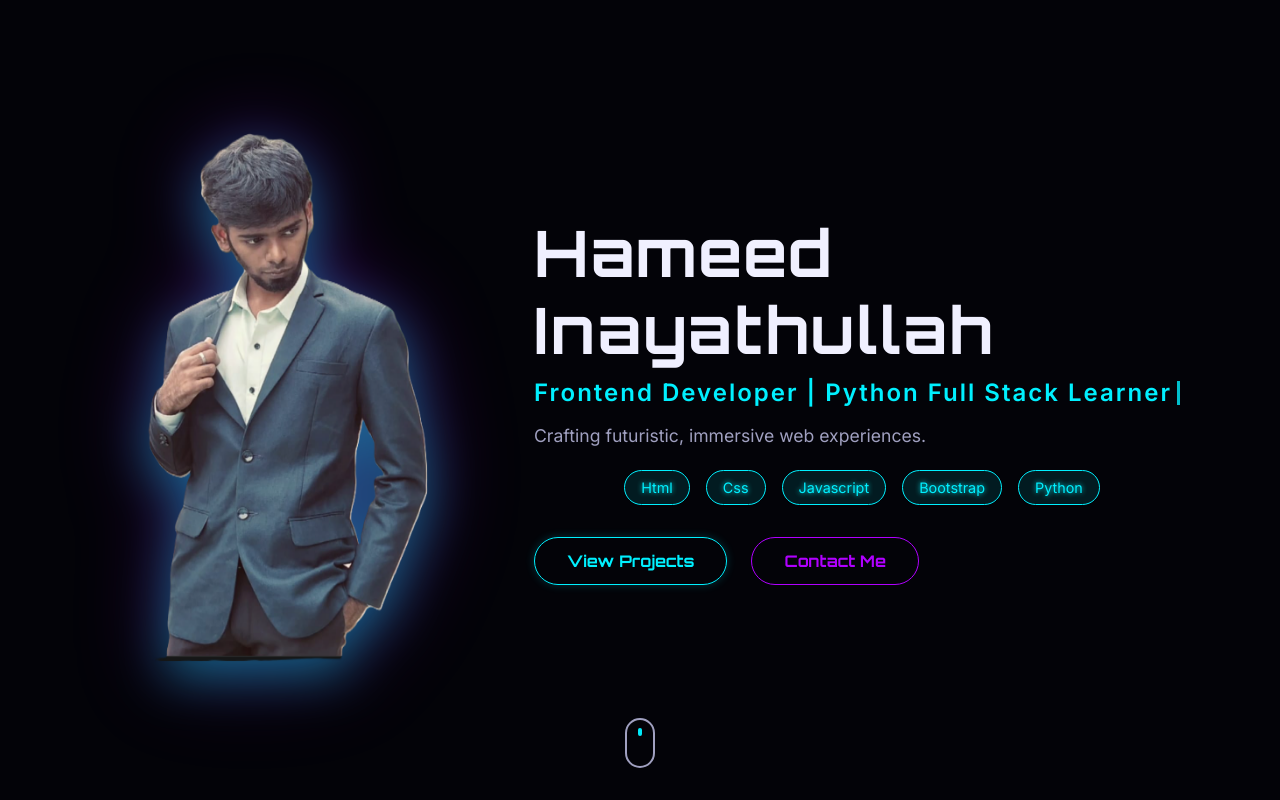
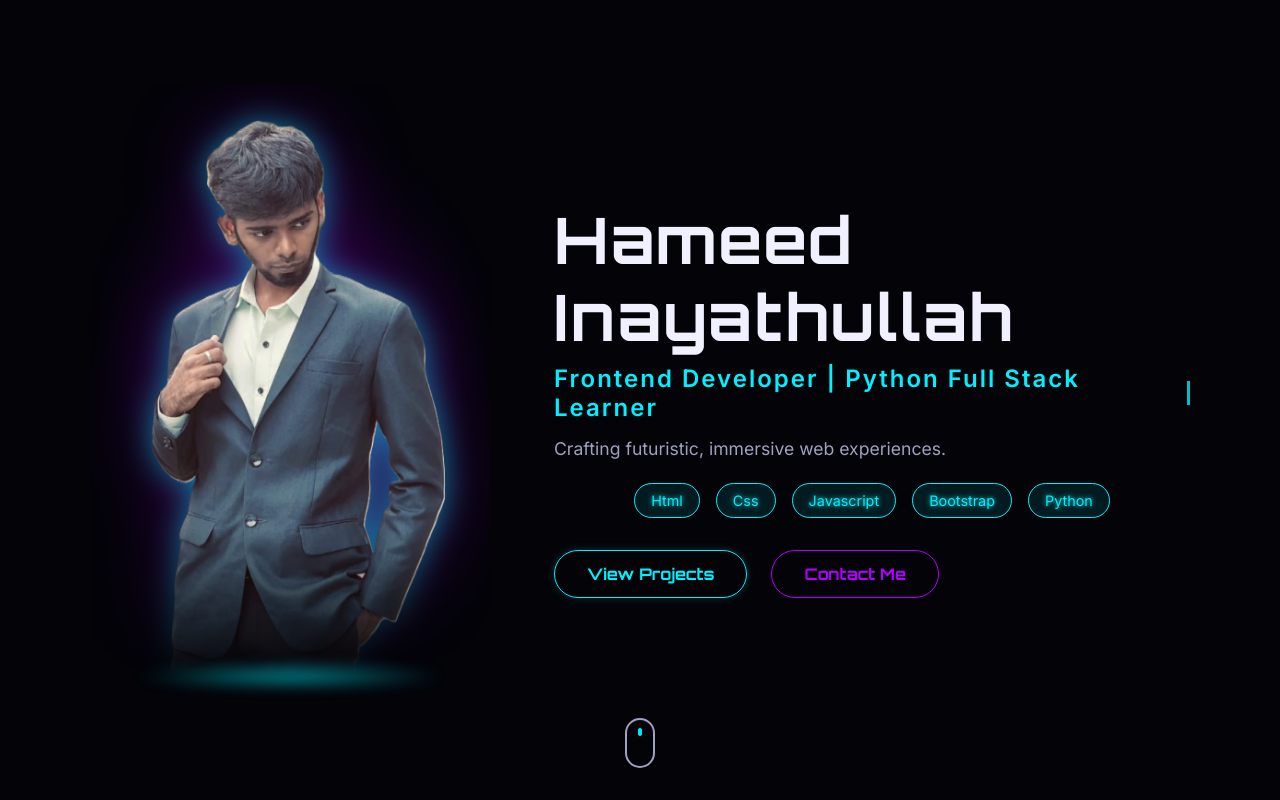
Before and after one commit to hameedinayathullah507-stack/portfoilo, a website built with Vite: page index.html in a window 1280 px wide. Shown: the top 800 px of the page. Built offline with nearby package versions, Linux system fonts and the light colour scheme; animation ran at ten frames a second.

Commit message:
Enhance hero image with bottom fade, glowing pedestal, and cosmic aura

```diff
--- a/style.css
+++ b/style.css
@@ -456,7 +456,7 @@ h1, h2, h3 {
 }
 .hero-image-wrapper {
   position: relative;
-  width: 250px;
+  width: 280px;
   height: auto;
   flex-shrink: 0;
   display: flex;
@@ -465,21 +465,60 @@ h1, h2, h3 {
 }
 @media (min-width: 768px) {
   .hero-image-wrapper {
-    width: 380px;
+    width: 400px;
   }
 }
+
+/* Sci-fi glowing podium under the image */
+.hero-image-wrapper::before {
+  content: '';
+  position: absolute;
+  bottom: -10px;
+  width: 80%;
+  height: 20px;
+  background: radial-gradient(ellipse at center, var(--accent-neon-blue) 0%, transparent 70%);
+  filter: blur(8px);
+  opacity: 0.8;
+  z-index: 1;
+  transition: opacity 0.4s ease, width 0.4s ease;
+}
+
+/* Cosmic aura behind the image */
+.hero-image-wrapper::after {
+  content: '';
+  position: absolute;
+  top: 40%;
+  left: 50%;
+  transform: translate(-50%, -50%);
+  width: 120%;
+  aspect-ratio: 1;
+  border-radius: 50%;
+  background: radial-gradient(circle, rgba(176, 0, 255, 0.15) 0%, transparent 60%);
+  z-index: 1;
+  pointer-events: none;
+}
+
 .hero-person-img {
   width: 100%;
   height: auto;
   object-fit: contain;
-  filter: drop-shadow(0 15px 25px rgba(0, 240, 255, 0.4)) drop-shadow(0 0 40px rgba(176, 0, 255, 0.3));
+  -webkit-mask-image: linear-gradient(to bottom, black 75%, transparent 100%);
+  mask-image: linear-gradient(to bottom, black 75%, transparent 100%);
+  filter: drop-shadow(0 0 15px rgba(0, 240, 255, 0.5)) drop-shadow(0 0 40px rgba(176, 0, 255, 0.3));
   position: relative;
   z-index: 2;
   transition: transform 0.4s ease, filter 0.4s ease;
 }
+
 .hero-image-wrapper:hover .hero-person-img {
-  transform: scale(1.05) translateY(-10px);
-  filter: drop-shadow(0 25px 35px rgba(0, 240, 255, 0.6)) drop-shadow(0 0 60px rgba(176, 0, 255, 0.5));
+  transform: scale(1.05) translateY(-15px);
+  filter: drop-shadow(0 0 25px rgba(0, 240, 255, 0.7)) drop-shadow(0 0 60px rgba(176, 0, 255, 0.5));
+}
+
+.hero-image-wrapper:hover::before {
+  width: 100%;
+  opacity: 1;
+  filter: blur(12px);
 }
 .hero-text {
   flex: 1;
```
